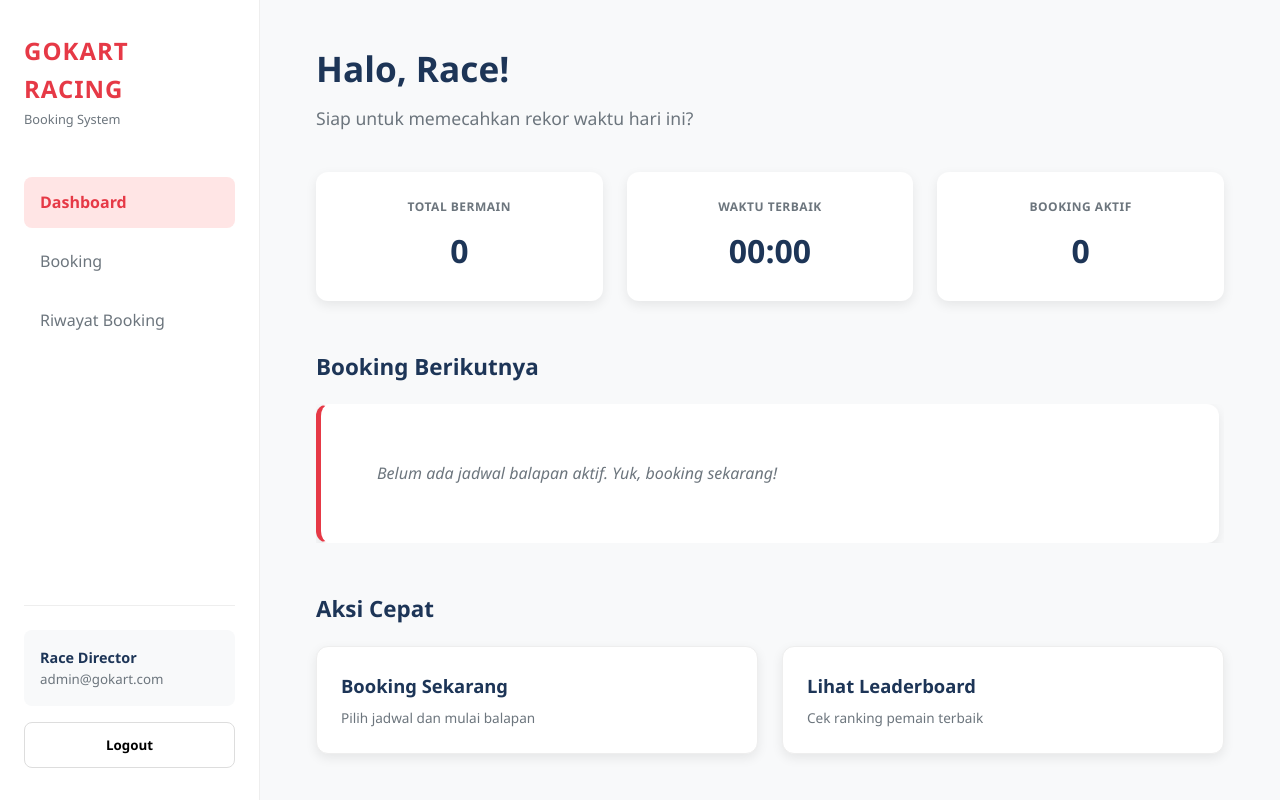
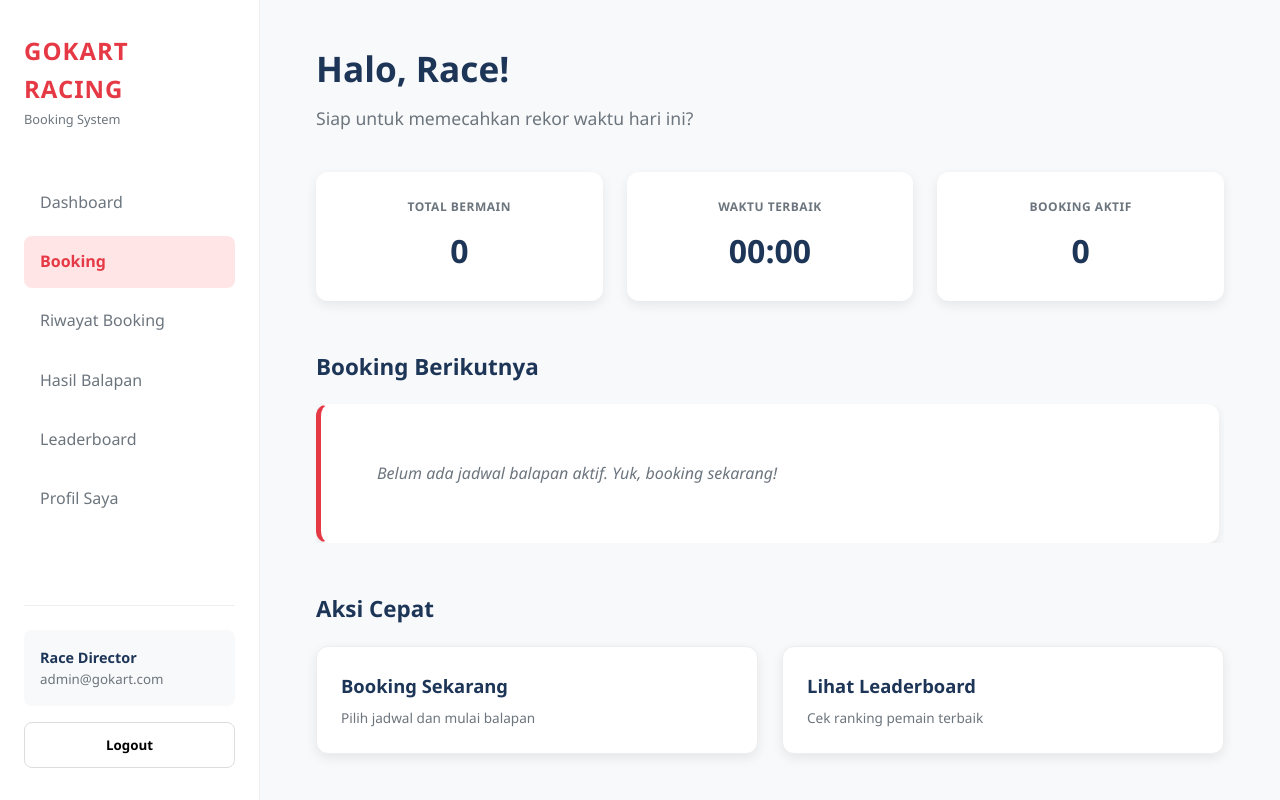
Before and after one commit to VALEQA/Gokart, a PHP site: page /dashboard/dashboard.php in a window 1280 px wide. Run offline with PHP 8.4, Linux system fonts and the light colour scheme; a user stored in the database is signed in; data comes from the database, SQL or seed files in the repository.

Commit message:
refisi 2

```diff
--- a/booking/booking.PHP
+++ b/booking/booking.PHP
@@ -39,10 +39,11 @@ $paket_query = mysqli_query($koneksi, "SELECT * FROM paket_bermain");
             </div>
             <ul class="nav-menu">
                 <li><a href="../dashboard/dashboard.php" class="nav-link">Dashboard</a></li>
-                <li><a href="#" class="nav-link active">Booking</a></li>
+                <li><a href="../booking/booking.php" class="nav-link active">Booking</a></li>
                 <li><a href="../riwayat booking/riwayat.php" class="nav-link">Riwayat Booking</a></li>
                 <li><a href="#" class="nav-link">Hasil Balapan</a></li>
                 <li><a href="#" class="nav-link">Leaderboard</a></li>
+                <li><a href="../profil/profil.php" class="nav-link">Profil Saya</a></li>
             </ul>
         </div>
         <div class="sidebar-bottom">
--- a/dashboard/dashboard.PHP
+++ b/dashboard/dashboard.PHP
@@ -78,9 +78,12 @@ $next_query = mysqli_query($koneksi, "
             </div>
 
             <ul class="nav-menu">
-                <li><a href="#" class="nav-link active">Dashboard</a></li>
-                <li><a href="../booking/booking.php" class="nav-link">Booking</a></li>
+                <li><a href="../dashboard/dashboard.php" class="nav-link">Dashboard</a></li>
+                <li><a href="../booking/booking.php" class="nav-link active">Booking</a></li>
                 <li><a href="../riwayat booking/riwayat.php" class="nav-link">Riwayat Booking</a></li>
+                <li><a href="#" class="nav-link">Hasil Balapan</a></li>
+                <li><a href="#" class="nav-link">Leaderboard</a></li>
+                <li><a href="../profil/profil.php" class="nav-link">Profil Saya</a></li>
             </ul>
         </div>
 
--- a/riwayat booking/detail_booking.php
+++ b/riwayat booking/detail_booking.php
@@ -139,9 +139,10 @@ if (!$data) {
             <nav class="nav-menu">
                 <a href="../dashboard/dashboard.php" class="nav-link">Dashboard</a>
                 <a href="../booking/booking.php" class="nav-link">Booking</a>
-                <a href="riwayat.php" class="nav-link active">Riwayat Booking</a>
+                <a href="../riwayat booking/riwayat.php" class="nav-link">Riwayat Booking</a>
                 <a href="#" class="nav-link">Hasil Balapan</a>
                 <a href="#" class="nav-link">Leaderboard</a>
+                <a href="../profil/profil.php" class="nav-link">Profil Saya</a>
             </nav>
             <div class="sidebar-bottom">
                 <div class="sidebar-user">
--- a/riwayat booking/riwayat.php
+++ b/riwayat booking/riwayat.php
@@ -53,9 +53,10 @@ $query_riwayat = mysqli_query($koneksi, "
                 <nav class="nav-menu">
                     <a href="../dashboard/dashboard.php" class="nav-link">Dashboard</a>
                     <a href="../booking/booking.php" class="nav-link">Booking</a>
-                <a href="riwayat.php" class="nav-link active">Riwayat Booking</a>
+                    <a href="../riwayat booking/riwayat.php" class="nav-link">Riwayat Booking</a>
                     <a href="#" class="nav-link">Hasil Balapan</a>
                     <a href="#" class="nav-link">Leaderboard</a>
+                    <a href="../profil/profil.php" class="nav-link">Profil Saya</a>
                 </nav>
             <div class="sidebar-bottom">
                 <div class="sidebar-user">
```
Lines whose indentation alone changed are shown as unchanged.
